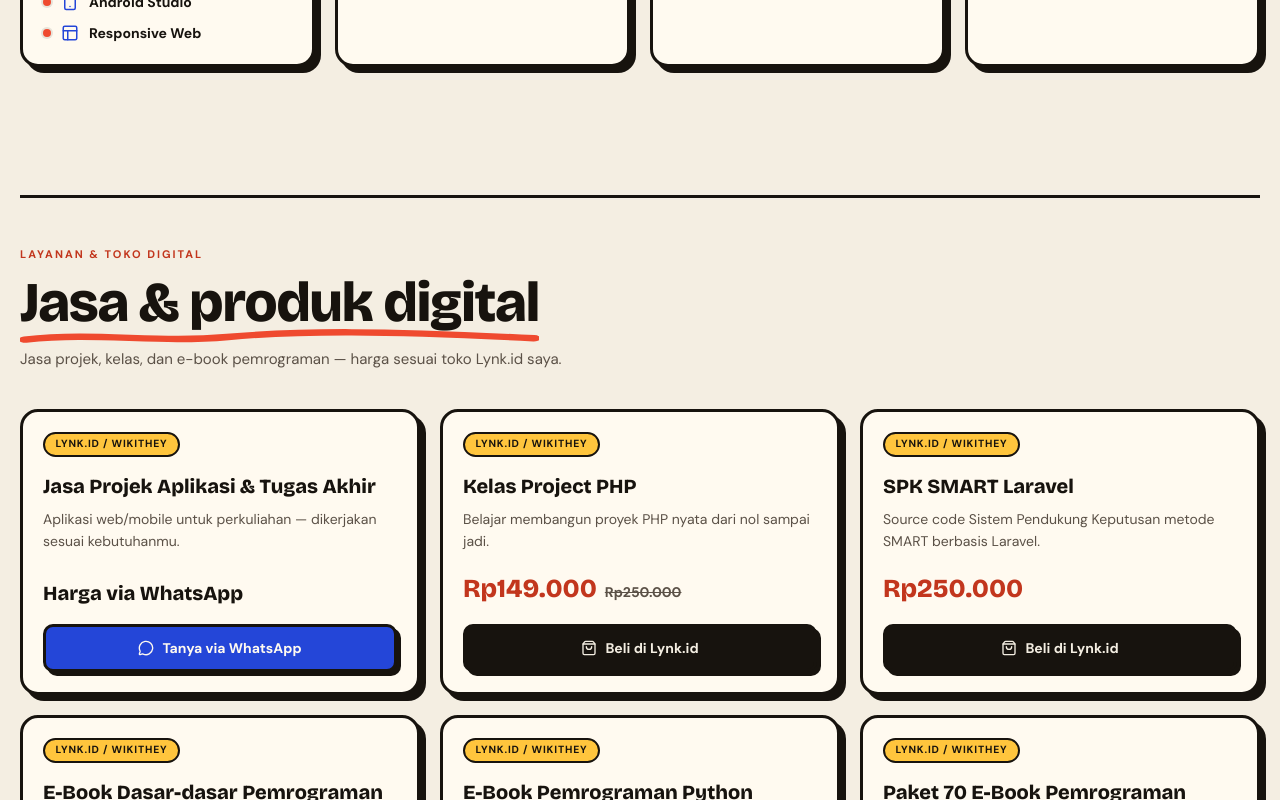
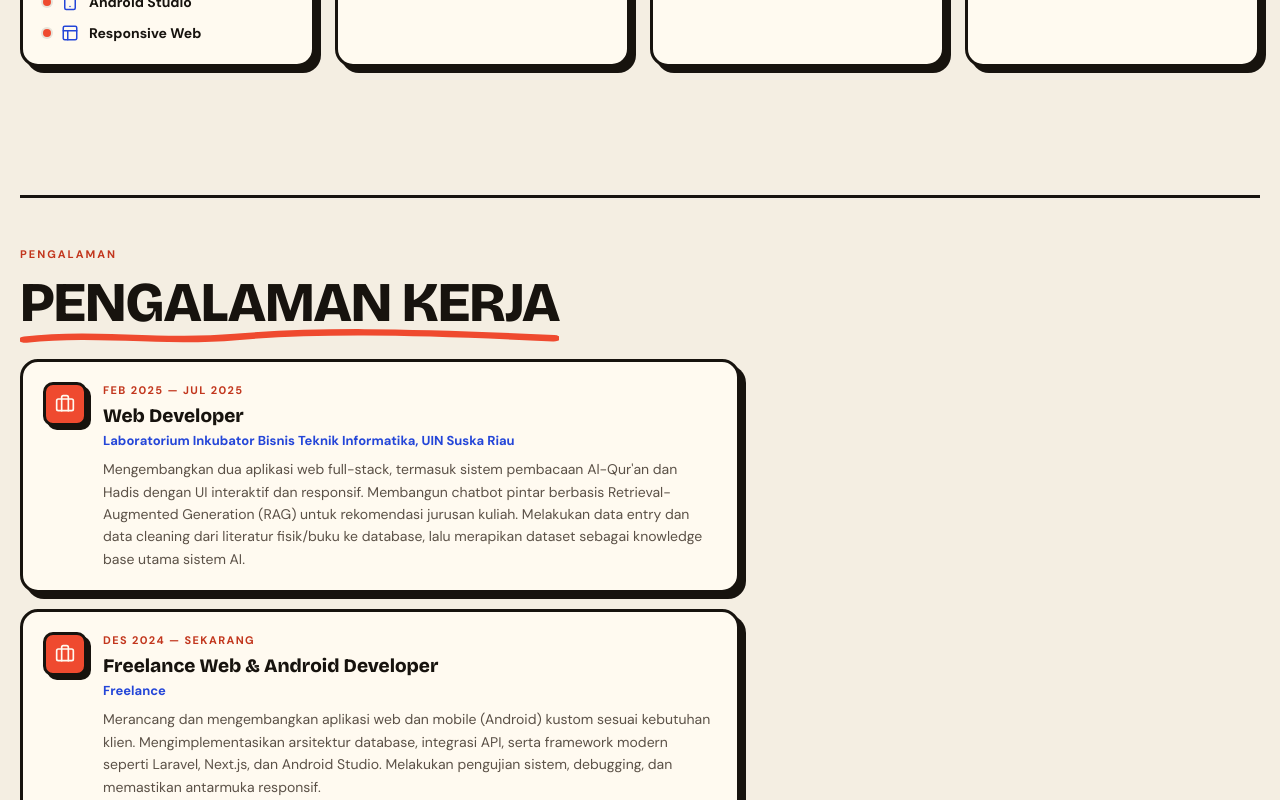
Before and after one commit to dwimahdini/Aboutme, a Next.js app: page / in a window 1280 px wide. Shown: the part 4280-5080 px from the top of the page. Built offline with nearby package versions, Linux system fonts and the light colour scheme.

Commit message:
Hapus seksi layanan dan produk digital, portfolio bukan promosi

```diff
--- a/app/page.tsx
+++ b/app/page.tsx
@@ -7,7 +7,6 @@ import Projects from "@/components/Projects";
 import Highlights from "@/components/Highlights";
 import Publications from "@/components/Publications";
 import Process from "@/components/Process";
-import Services from "@/components/Services";
 import TechStrip from "@/components/TechStrip";
 import Quote from "@/components/Quote";
 import Contact from "@/components/Contact";
@@ -15,8 +14,8 @@ import Footer from "@/components/Footer";
 
 // Urutan mengikuti struktur Linework (uicookies.com):
 // Hero → angka → proyek (filter) → wordmark teknologi → sorotan →
-// skill → layanan & harga → pengalaman → publikasi → proses →
-// kutipan → CTA kontak.
+// skill → pengalaman → publikasi → proses → kutipan → CTA kontak.
+// (Tanpa seksi layanan/toko — ini portfolio, bukan promosi.)
 export default function Home() {
   return (
     <>
@@ -27,7 +26,6 @@ export default function Home() {
       <TechStrip />
       <Highlights />
       <Skills />
-      <Services />
       <Experience />
       <Publications />
       <Process />
```
